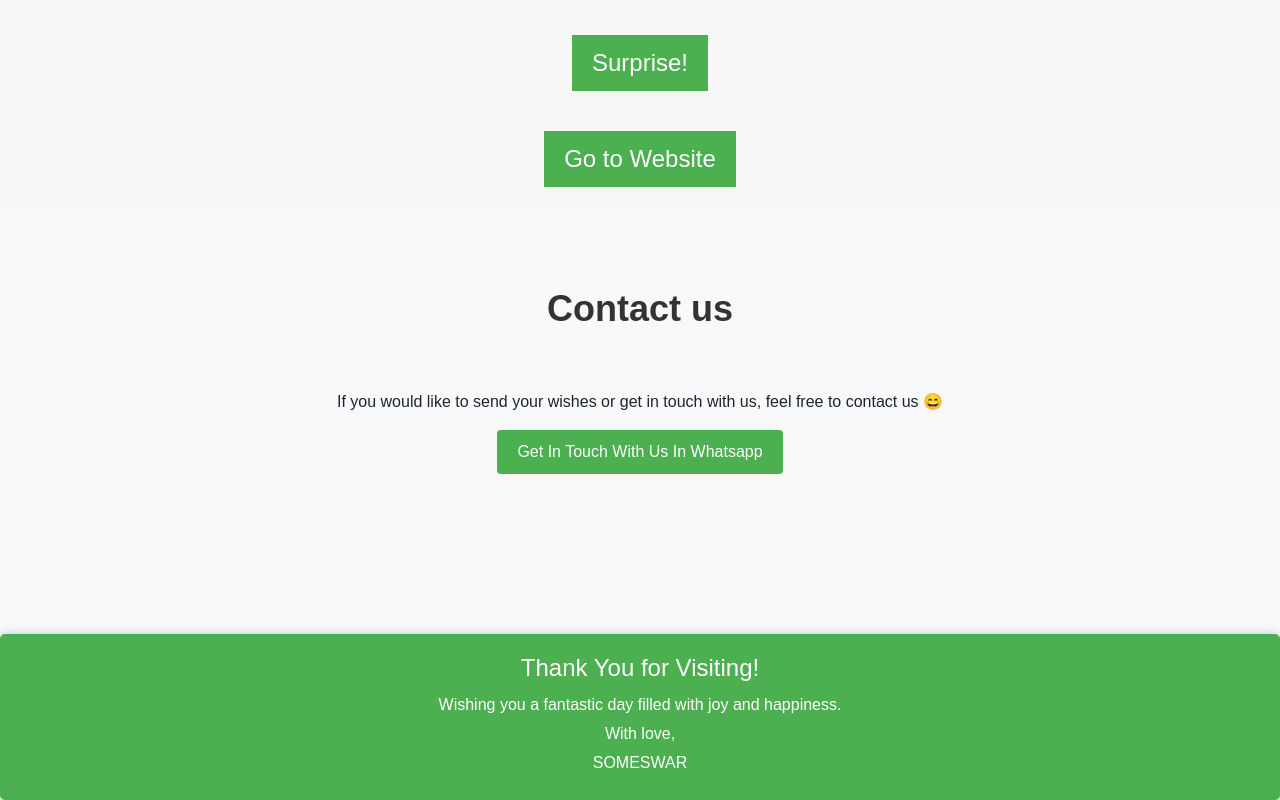
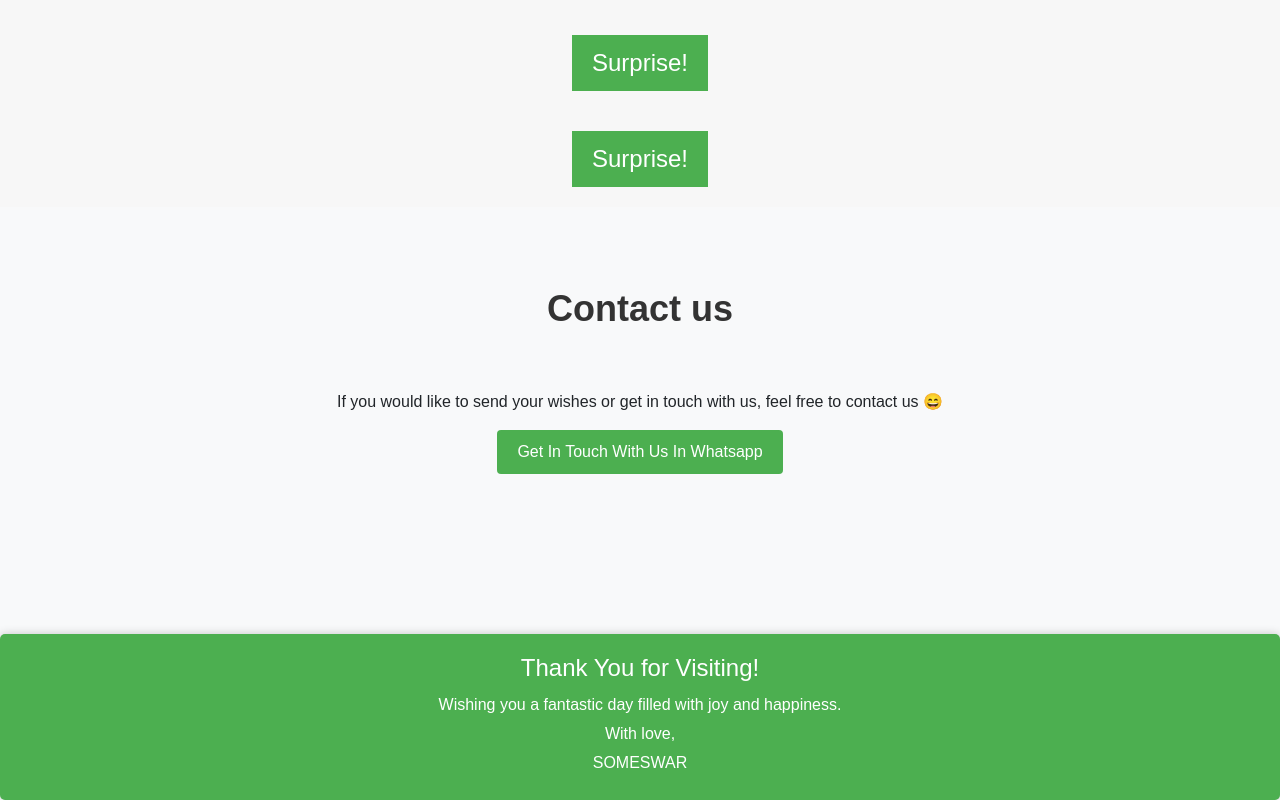
Before and after one commit to someswar735/birthday.github.io, a plain HTML site: page index.html in a window 1280 px wide. Shown: the part 7895-8695 px from the top of the page. Drawn offline with nearby package versions, Linux system fonts and the light colour scheme; a script that the page names is missing.

Commit message:
Update index.html

```diff
--- a/index.html
+++ b/index.html
@@ -533,7 +533,7 @@
     </div>
 
     <div class="surprise-section">
-      <button class="surprise-button" onclick="redirectToLink()">Go to Website</button>
+      <button class="surprise-button" onclick="redirectToLink()">Surprise!</button>
     </div>
 
         <div class="section">
```
